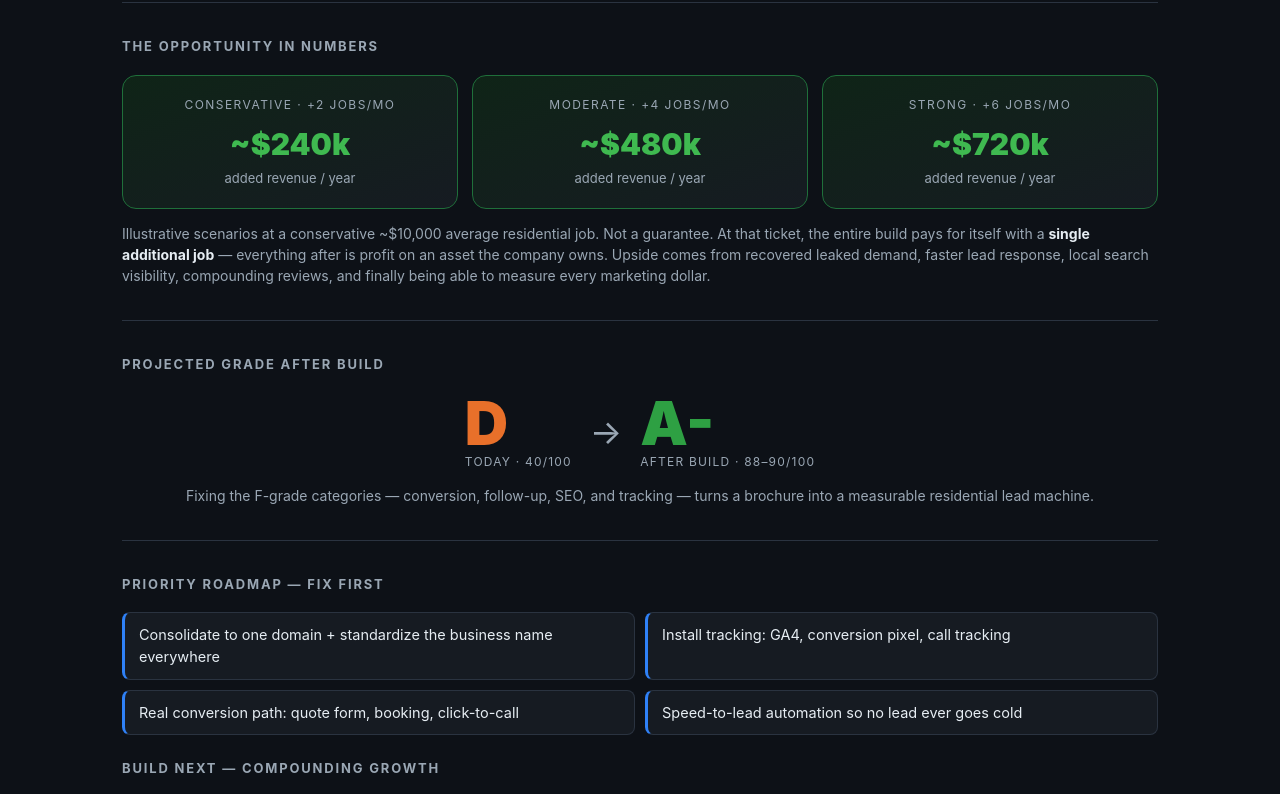
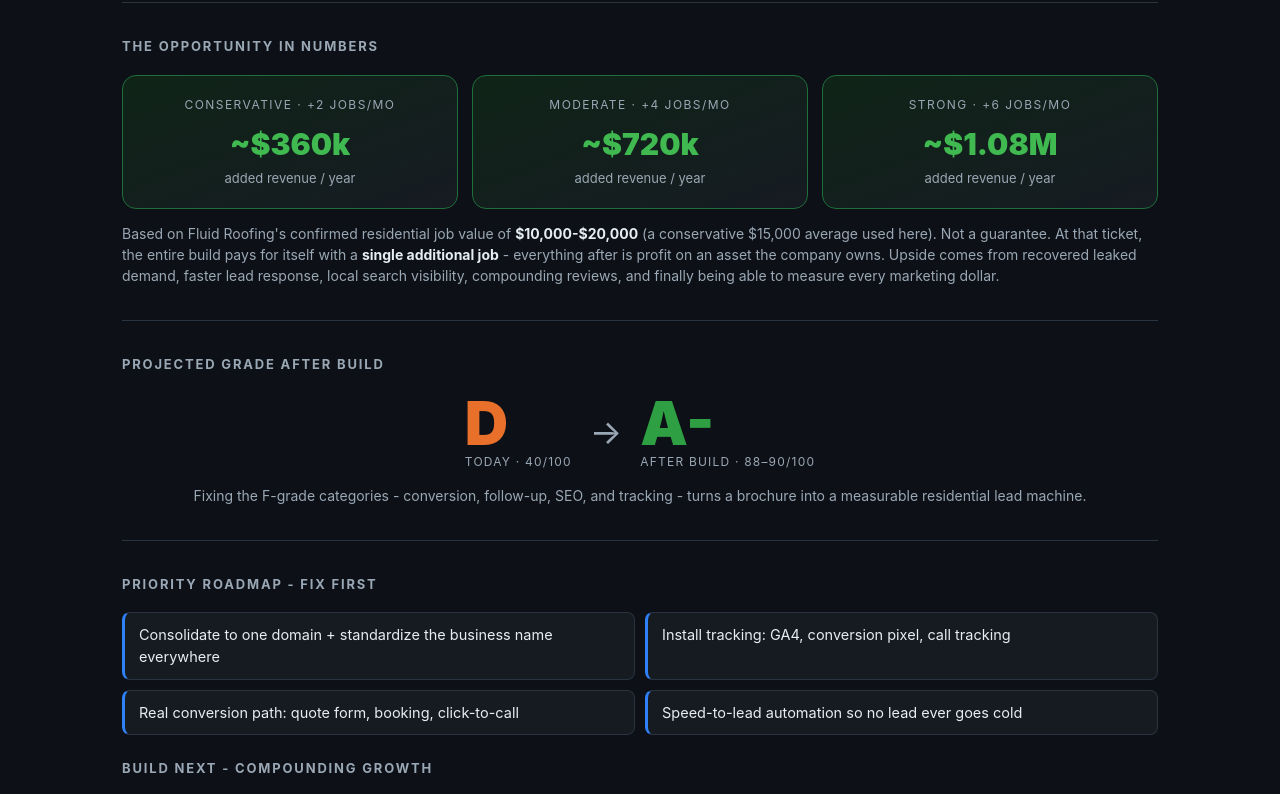
Before and after one commit to andrei170/fluid-roofing-audit, a plain HTML site: page index.html in a window 1280 px wide. Shown: the part 1120-1914 px from the top of the page. Drawn offline with Linux system fonts and the light colour scheme.

Commit message:
update opportunity to confirmed $10-20k

```diff
--- a/index.html
+++ b/index.html
@@ -3,7 +3,7 @@
 <head>
 <meta charset="utf-8">
 <meta name="viewport" content="width=device-width, initial-scale=1">
-<title>Fluid Roofing — Digital Presence Audit</title>
+<title>Fluid Roofing - Digital Presence Audit</title>
 <style>
   :root{
     --bg:#0d1117; --panel:#161b22; --panel2:#1c2330; --ink:#e6edf3; --mut:#9aa7b4;
@@ -95,19 +95,19 @@
       <div class="score100">40 / 100</div>
     </div>
     <div class="heroread">
-      <h2>A professional-looking brochure — not a lead machine.</h2>
-      <p>The brand is credible and the design is genuinely good. What's missing is everything that turns visitors into booked jobs: local search reach, a real conversion path, instant lead follow-up, tracking, and an active reputation engine. Nearly every gap is fixable — and the Spokane residential market is wide open.</p>
+      <h2>A professional-looking brochure - not a lead machine.</h2>
+      <p>The brand is credible and the design is genuinely good. What's missing is everything that turns visitors into booked jobs: local search reach, a real conversion path, instant lead follow-up, tracking, and an active reputation engine. Nearly every gap is fixable - and the Spokane residential market is wide open.</p>
       <span class="tag">Strong design &nbsp;•&nbsp; Failing lead-generation mechanics</span>
     </div>
   </div>
 
   <section>
-    <div class="h">The Scorecard — 12 Categories</div>
+    <div class="h">The Scorecard - 12 Categories</div>
     <div class="grid">
 
       <div class="row"><div><div class="rname">Brand &amp; Domain Architecture</div><div class="bar"><div class="fill gF" style="width:35%;background:var(--gradF)"></div></div><div class="sc">Two domains splitting authority; one unresponsive</div></div><div class="badge gF">F</div></div>
 
-      <div class="row"><div><div class="rname">Website Design &amp; UX</div><div class="bar"><div class="fill" style="width:70%;background:var(--gradB)"></div></div><div class="sc">Clean, modern, credible — the existing strength</div></div><div class="badge gB">B-</div></div>
+      <div class="row"><div><div class="rname">Website Design &amp; UX</div><div class="bar"><div class="fill" style="width:70%;background:var(--gradB)"></div></div><div class="sc">Clean, modern, credible - the existing strength</div></div><div class="badge gB">B-</div></div>
 
       <div class="row"><div><div class="rname">Mobile Experience</div><div class="bar"><div class="fill" style="width:65%;background:var(--gradC)"></div></div><div class="sc">Responsive, but not built to convert on phones</div></div><div class="badge gC">C+</div></div>
 
@@ -135,11 +135,11 @@
   <section>
     <div class="h">The Opportunity in Numbers</div>
     <div class="opp">
-      <div class="ocard"><div class="lab">Conservative · +2 jobs/mo</div><div class="big">~$240k</div><div class="small">added revenue / year</div></div>
-      <div class="ocard"><div class="lab">Moderate · +4 jobs/mo</div><div class="big">~$480k</div><div class="small">added revenue / year</div></div>
-      <div class="ocard"><div class="lab">Strong · +6 jobs/mo</div><div class="big">~$720k</div><div class="small">added revenue / year</div></div>
+      <div class="ocard"><div class="lab">Conservative · +2 jobs/mo</div><div class="big">~$360k</div><div class="small">added revenue / year</div></div>
+      <div class="ocard"><div class="lab">Moderate · +4 jobs/mo</div><div class="big">~$720k</div><div class="small">added revenue / year</div></div>
+      <div class="ocard"><div class="lab">Strong · +6 jobs/mo</div><div class="big">~$1.08M</div><div class="small">added revenue / year</div></div>
     </div>
-    <p class="oppnote">Illustrative scenarios at a conservative ~$10,000 average residential job. Not a guarantee. At that ticket, the entire build pays for itself with a <b style="color:var(--ink)">single additional job</b> — everything after is profit on an asset the company owns. Upside comes from recovered leaked demand, faster lead response, local search visibility, compounding reviews, and finally being able to measure every marketing dollar.</p>
+    <p class="oppnote">Based on Fluid Roofing's confirmed residential job value of <b style="color:var(--ink)">$10,000-$20,000</b> (a conservative $15,000 average used here). Not a guarantee. At that ticket, the entire build pays for itself with a <b style="color:var(--ink)">single additional job</b> - everything after is profit on an asset the company owns. Upside comes from recovered leaked demand, faster lead response, local search visibility, compounding reviews, and finally being able to measure every marketing dollar.</p>
   </section>
 
   <section>
@@ -149,18 +149,18 @@
       <div class="ar">→</div>
       <div><div class="pill to">A-</div><div class="pilllab">After build · 88–90/100</div></div>
     </div>
-    <p class="oppnote" style="text-align:center">Fixing the F-grade categories — conversion, follow-up, SEO, and tracking — turns a brochure into a measurable residential lead machine.</p>
+    <p class="oppnote" style="text-align:center">Fixing the F-grade categories - conversion, follow-up, SEO, and tracking - turns a brochure into a measurable residential lead machine.</p>
   </section>
 
   <section>
-    <div class="h">Priority Roadmap — Fix First</div>
+    <div class="h">Priority Roadmap - Fix First</div>
     <ul class="road">
       <li>Consolidate to one domain + standardize the business name everywhere</li>
       <li>Install tracking: GA4, conversion pixel, call tracking</li>
       <li>Real conversion path: quote form, booking, click-to-call</li>
       <li>Speed-to-lead automation so no lead ever goes cold</li>
     </ul>
-    <div class="h" style="margin-top:24px">Build Next — Compounding Growth</div>
+    <div class="h" style="margin-top:24px">Build Next - Compounding Growth</div>
     <ul class="road road2">
       <li>Local SEO: GBP optimization, schema, service-area pages</li>
       <li>Automated review-generation system</li>
```
